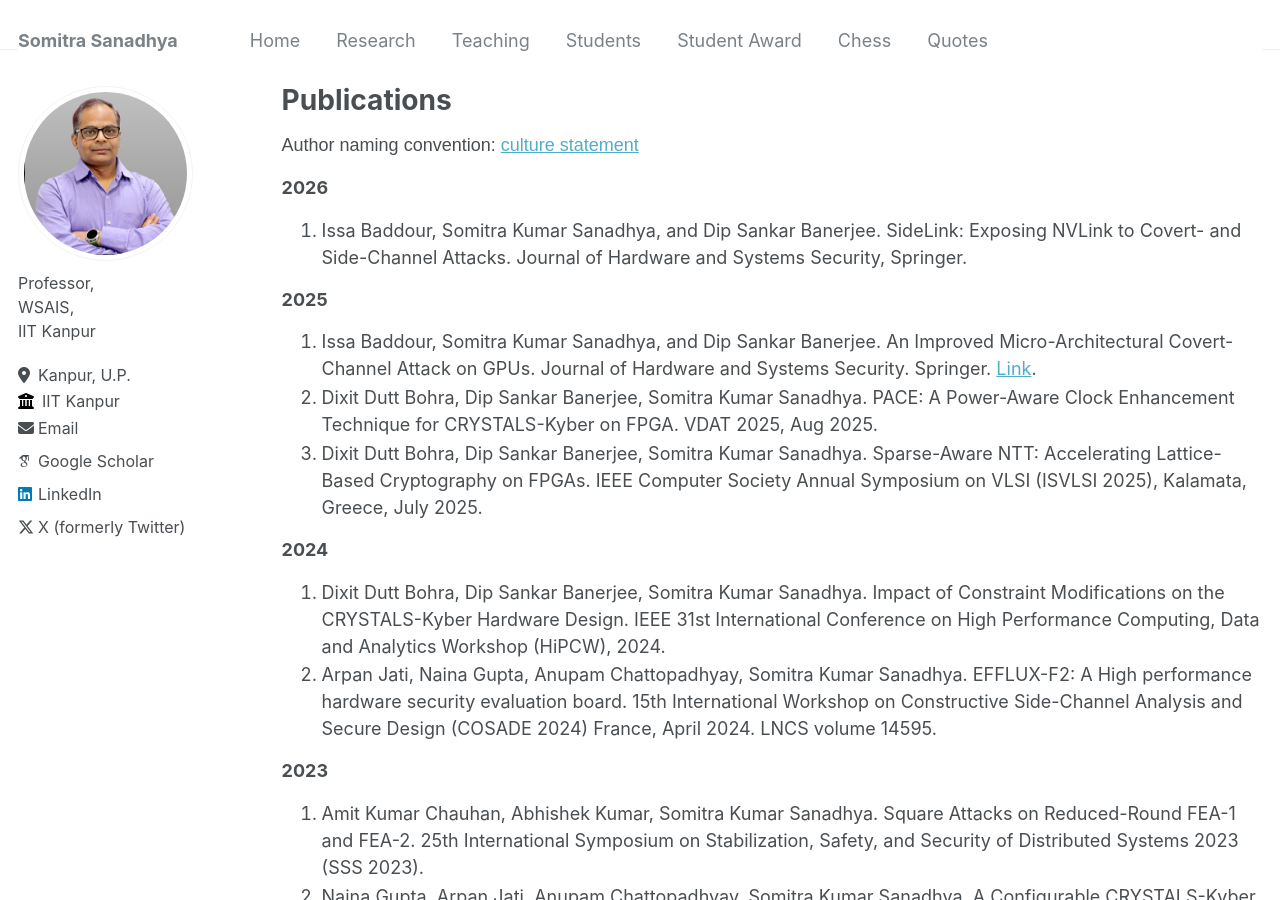
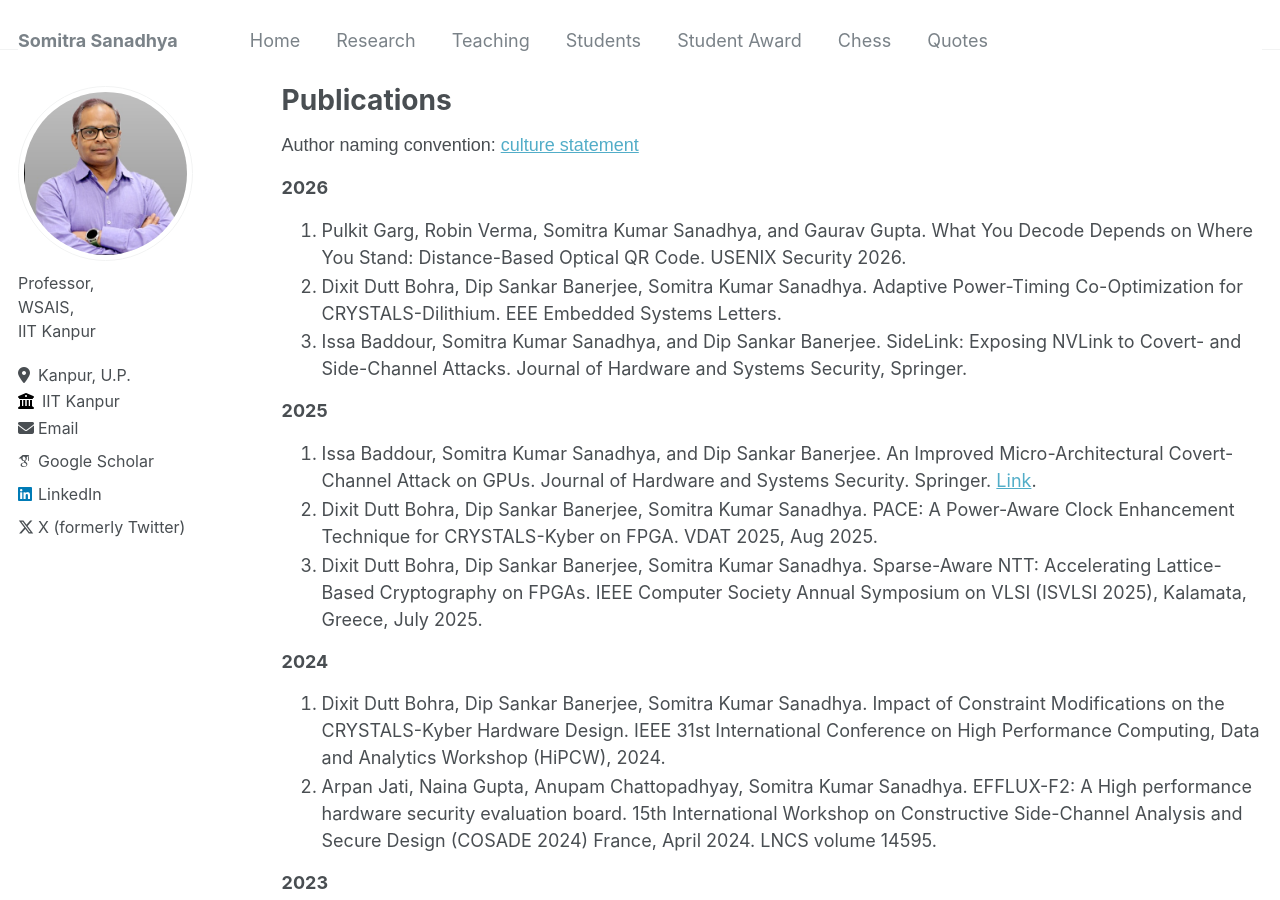
Before and after one commit to somitra-sanadhya/somitra-sanadhya.github.io, a Jekyll site: the page built from _pages/publications.md, in a window 1280 px wide and 900 px high. Built offline with Jekyll 4.4.1, drawn with Linux system fonts in a browser that asks for light colours; some web fonts are replaced.

Commit message:
Update publications.md

```diff
--- a/_pages/publications.md
+++ b/_pages/publications.md
@@ -8,7 +8,9 @@ author_profile: true
   Author naming convention: [culture statement](https://www.ams.org/profession/leaders/culture/CultureStatement04.pdf)
 
 ### 2026
-1. Issa Baddour, Somitra Kumar Sanadhya, and Dip Sankar Banerjee. SideLink: Exposing NVLink to Covert- and Side-Channel Attacks. Journal of Hardware and Systems Security, Springer.
+1. Pulkit Garg, Robin Verma, Somitra Kumar Sanadhya, and Gaurav Gupta. What You Decode Depends on Where You Stand: Distance-Based Optical QR Code. USENIX Security 2026.
+2. Dixit Dutt Bohra, Dip Sankar Banerjee, Somitra Kumar Sanadhya. Adaptive Power-Timing Co-Optimization for CRYSTALS-Dilithium. EEE Embedded Systems Letters.
+3. Issa Baddour, Somitra Kumar Sanadhya, and Dip Sankar Banerjee. SideLink: Exposing NVLink to Covert- and Side-Channel Attacks. Journal of Hardware and Systems Security, Springer.
 
 ### 2025
 1. Issa Baddour, Somitra Kumar Sanadhya, and Dip Sankar Banerjee. An Improved Micro-Architectural Covert-Channel Attack on GPUs. Journal of Hardware and Systems Security. Springer. [Link](https://link.springer.com/article/10.1007/s41635-025-00170-0).
```
